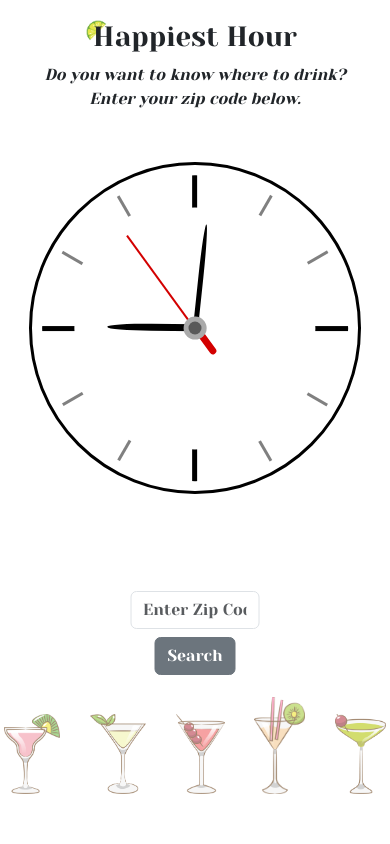
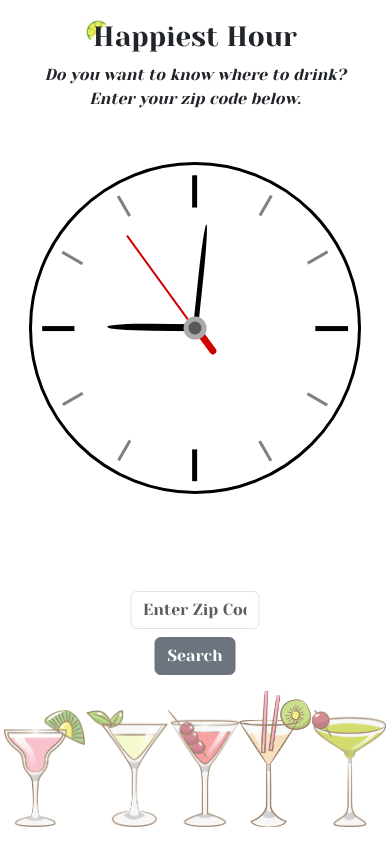
Before and after one commit to ColdWeatherBoyy/happiest-hour, a React (Vite) app in the folder client/: page / in a window 390 px wide. Built offline with nearby package versions, Linux system fonts and the light colour scheme.

Commit message:
makes cocktail images better suited for screen width

```diff
--- a/client/src/components/Cocktails/Cocktails.css
+++ b/client/src/components/Cocktails/Cocktails.css
@@ -6,34 +6,30 @@
     padding-left: 1%;
     padding-right: 1%;
     width: 100vw;
-    height: 90vh;
+    height: 50vh;
+    bottom: 2%;
     /* background-color: green; */
-    padding-bottom: 2%;
 }
 
 .cocktails img {
     position: relative;
     width: auto;
-    height: 50%;
+    height: 30vw;
     opacity: 60%;
     /* background-color: red; */
 }
 
 
 #orange {
-    height: 60%;
+    height: 35vw;
 }
 
-@media (max-width: 950px) {
+/* @media (max-width: 950px) {
 	.cocktails {
-        height: 40vh;
-        bottom: 5%;
     }
 }
 
 @media (max-width: 480px) {
 	.cocktails {
-        height: 20vh;
-        bottom: 5%;
     }
-}
+} */
--- a/client/src/components/Cocktails/Cocktails.jsx
+++ b/client/src/components/Cocktails/Cocktails.jsx
@@ -1,11 +1,15 @@
 import './Cocktails.css';
+import getWindowDimensions from '../../utils/hooks/useWindowDimensions';
 import cocktail1 from '../../assets/cocktail1.png';
 import cocktail2 from '../../assets/cocktail2.png';
 import cocktail3 from '../../assets/cocktail3.png';
 import cocktail4 from '../../assets/cocktail4.png';
 import cocktail5 from '../../assets/cocktail5.png';
 
-function Cocktails () {return(
+function Cocktails () {
+    const { width, height } = getWindowDimensions();
+
+    return(
         <div className="cocktails">
             <img src={cocktail1} alt="cocktail" />
             <img src={cocktail4} alt="cocktail" />
```
Lines whose indentation alone changed are shown as unchanged.
